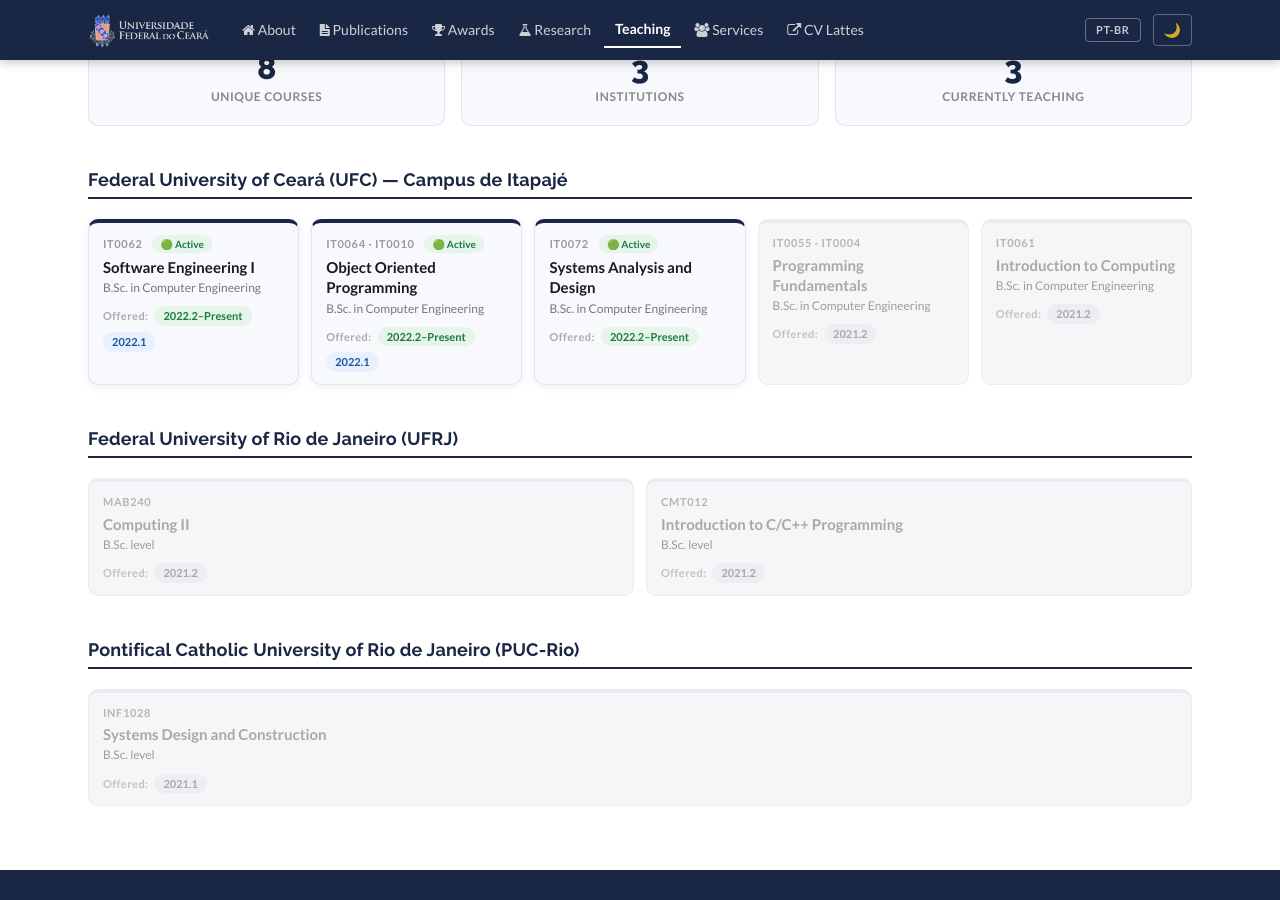
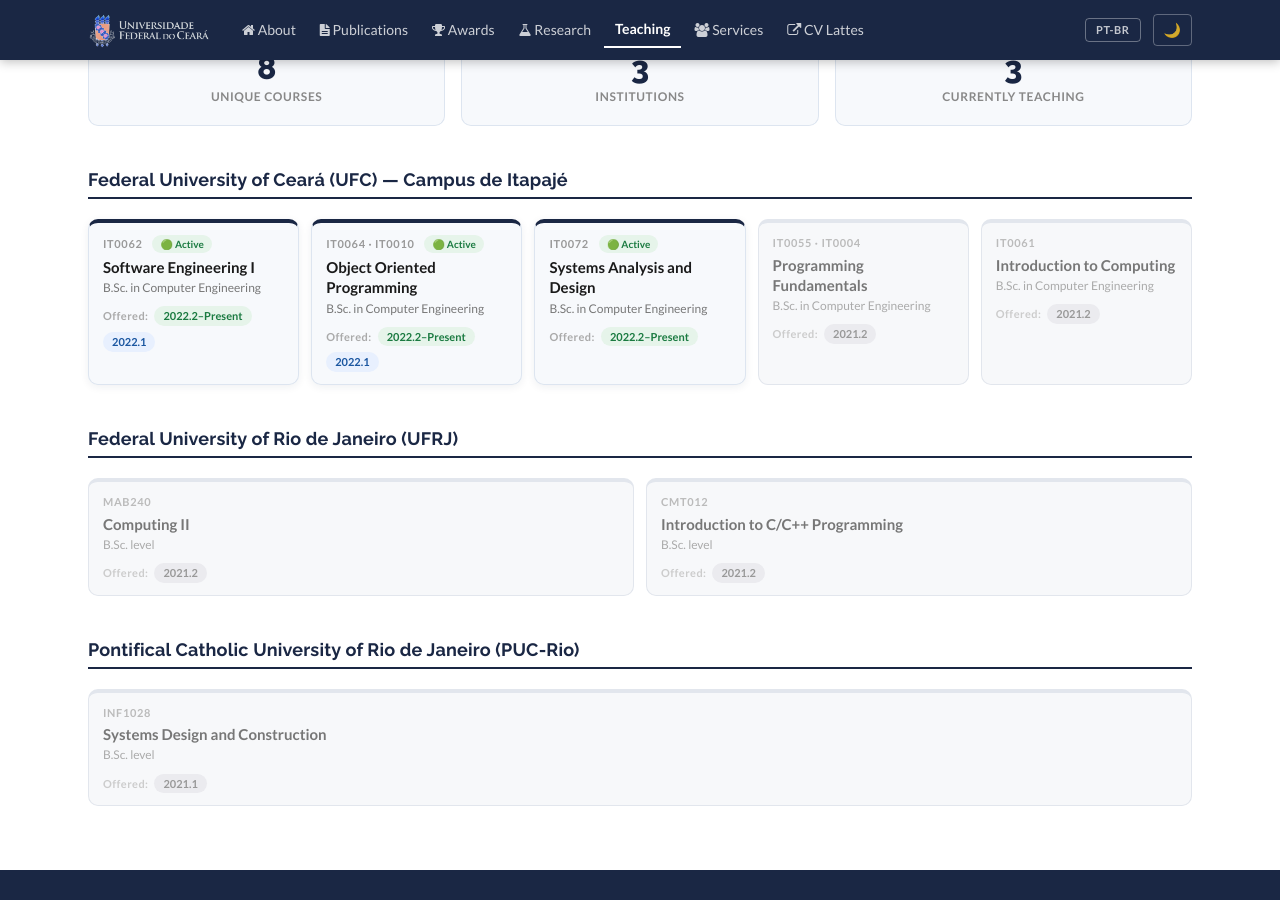
Before and after one commit to anderson-uchoa/anderson-uchoa.github.io, a Jekyll site: the page built from teaching.html, in a window 1280 px wide and 900 px high, scrolled down 280 px. Built offline with Jekyll 4.4.1, drawn with Linux system fonts in a browser that asks for light colours.

Commit message:
Add favicon, improve teaching past cards and award logos
- Add favicon.svg (navy rounded square with AU initials); head.html
  now prefers SVG with ICO fallback for older browsers
- Teaching past cards: remove opacity fade, use per-element muted
  colors instead — looks intentional rather than broken
- Award card logos: reduce container from 72px→64px with tighter
  padding and margin to eliminate excess white space

Co-Authored-By: Claude Sonnet 4.6 <noreply@anthropic.com>

```diff
--- a/_includes/head.html
+++ b/_includes/head.html
@@ -5,7 +5,8 @@
 <meta name="keywords" content="{{ page.keywords }}">
 <meta name="viewport" content="width=device-width, initial-scale=1">
 <link rel="canonical" href="{{ page.canonical }}">
-<link rel="icon" href="/favicon.ico">
+<link rel="icon" href="/favicon.svg" type="image/svg+xml">
+<link rel="icon" href="/favicon.ico" sizes="any">
 
 <meta property="og:type" content="profile">
 <meta property="og:title" content="{{ page.og_title }}">
--- a/css/style.css
+++ b/css/style.css
@@ -1978,16 +1978,16 @@ html.dark-mode .exp-degree-badge--bsc   { background: #2a1500; color: #e08040; }
 }
 
 .award-card-sq-logo {
-	width: 72px;
-	height: 72px;
+	width: 64px;
+	height: 64px;
 	display: flex;
 	align-items: center;
 	justify-content: center;
 	background: #fff;
 	border: 1px solid #dde5f0;
-	border-radius: 10px;
-	padding: 8px;
-	margin-bottom: 12px;
+	border-radius: 8px;
+	padding: 6px;
+	margin-bottom: 8px;
 }
 
 .award-card-sq-logo img { max-width: 100%; max-height: 100%; object-fit: contain; }
@@ -2480,14 +2480,17 @@ html.dark-mode .research-status-badge--completed { background: #252535; color: #
 }
 .teaching-card:hover { box-shadow: 0 6px 20px rgba(26,39,68,0.13); transform: translateY(-2px); }
 .teaching-card--past {
-	background: #f2f3f5;
-	border-top-color: #c0c8d8;
+	background: #f7f8fa;
+	border-top-color: #b0bcd0;
 	border-color: #e2e6ed;
 	box-shadow: none;
-	opacity: 0.72;
-}
-.teaching-card--past .teaching-card-title { color: #888; }
-.teaching-card--past .teaching-sem-badge  { background: #e8e8ee; color: #888; }
+}
+.teaching-card--past .teaching-card-title { color: #777; }
+.teaching-card--past .teaching-card-level { color: #aaa; }
+.teaching-card--past .teaching-code       { color: #bbb; }
+.teaching-card--past .teaching-sem-badge  { background: #ebebef; color: #999; }
+.teaching-card--past .teaching-sem        { color: #ccc; }
+.teaching-card--past:hover { transform: none; box-shadow: none; }
 
 .teaching-card-top {
 	display: flex;
```
Also changed, not shown: favicon.svg (added).
